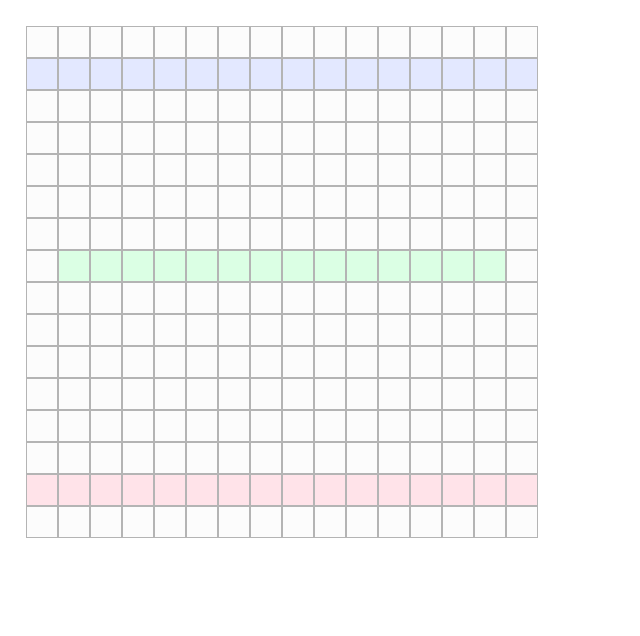
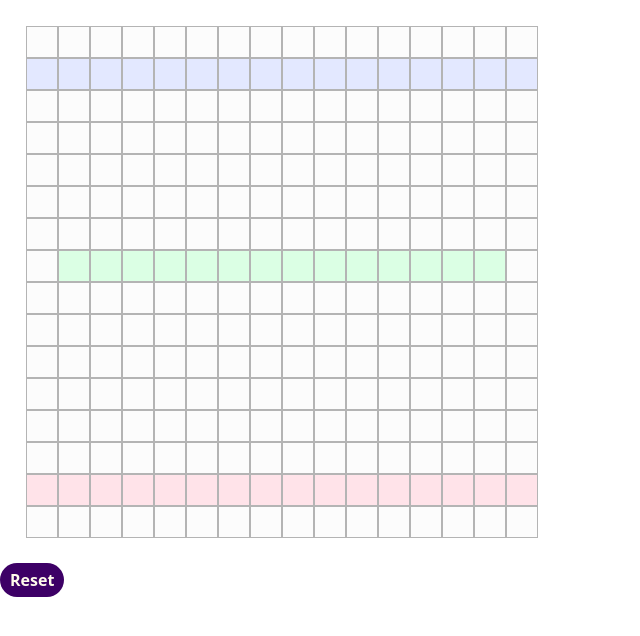
Before and after one commit to marhosa/NeuronsIRL, a React (Vite) app: page / in a window 1280 px wide. Shown: the top 636 px of the page, without its empty margins (0-640 px from the left). Built offline with nearby package versions, Linux system fonts and the light colour scheme.

Commit message:
Reset Button + Lifted the input layer to the App component

```diff
--- a/src/App.tsx
+++ b/src/App.tsx
@@ -1,12 +1,20 @@
-import { } from 'react'
+import { useState } from 'react'
 import './styles/index.css'
 import DrawingGrid from './components/DrawingGrid'
 
 function App() {
 
+  //This is the Input Layer (16x16 or single array with 256 elements)
+  const [inputLayer, setInputLayer] = useState(Array(256).fill(0));
+
+
   return (
     <>
-    <DrawingGrid />
+    <DrawingGrid
+    grid = {inputLayer}
+    setGrid = {setInputLayer}
+
+    />
 
     </>
   )
--- a/src/components/DrawingGrid.tsx
+++ b/src/components/DrawingGrid.tsx
@@ -1,8 +1,12 @@
 import {useState} from 'react'
 
-const DrawingGrid = ()=>{
 
-    const [grid, setGrid] = useState(Array(256).fill(0));
+type DrawingGridProps = {
+    grid: number[];
+    setGrid: React.Dispatch<React.SetStateAction<number[]>>;
+}
+
+const DrawingGrid = ({grid, setGrid}: DrawingGridProps)=>{
 
     function changeCell(index: number, value: number){
         setGrid((current)=>{
@@ -31,6 +35,9 @@ const DrawingGrid = ()=>{
     const [isMouseDown, setIsMouseDown] = useState(false);
 
     return(<>
+
+
+    <div className="">
 
         <div className =
         "size-[40vw] m-[2vw] flex flex-wrap"
@@ -74,6 +81,18 @@ const DrawingGrid = ()=>{
 
         </div>
 
+        <div >
+            <button className =
+        "rounded-full bg-[#3d0066] text-amber-50 px-[10px] py-[5px] font-bold"
+        onClick = {()=>{
+            setGrid(()=>{
+                return Array(256).fill(0);
+            });
+        }}
+        >Reset</button>
+        </div>
+
+    </div>
     </>);
 }
 
```
Lines whose indentation alone changed are shown as unchanged.
